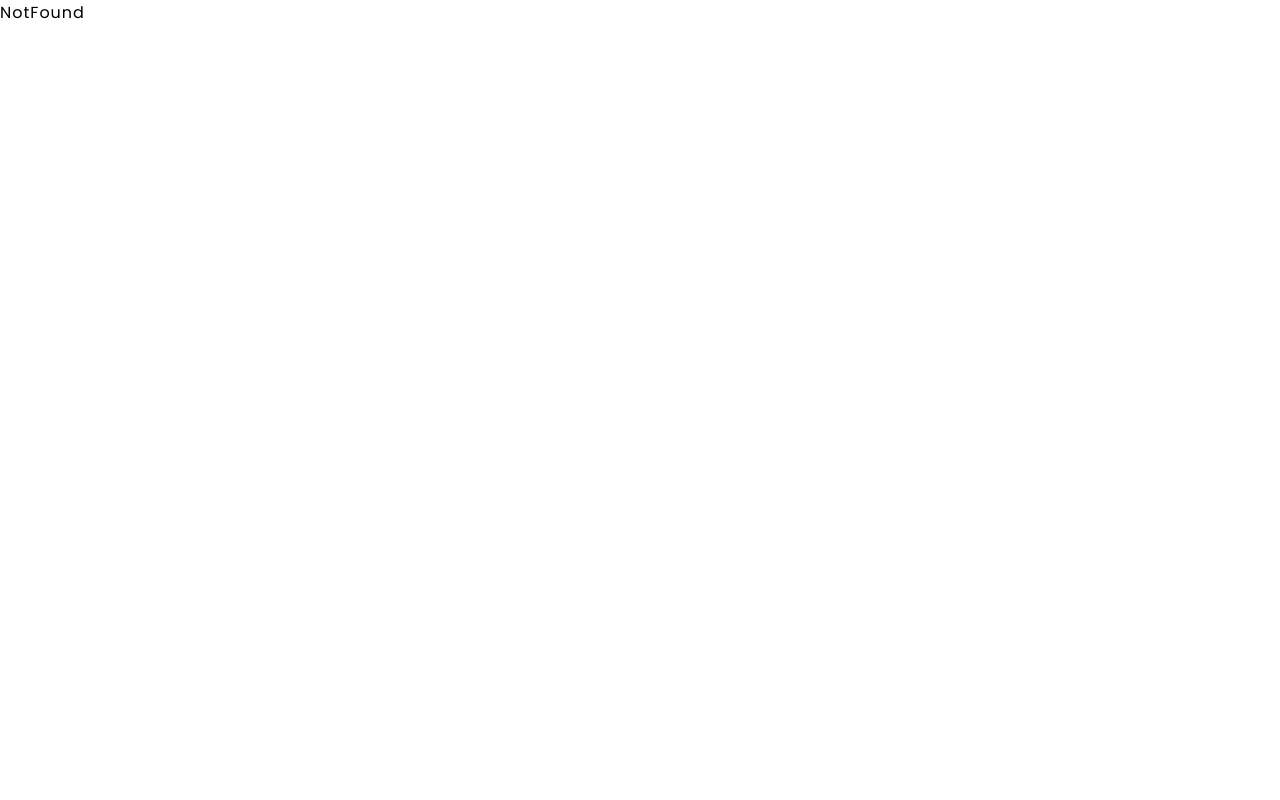
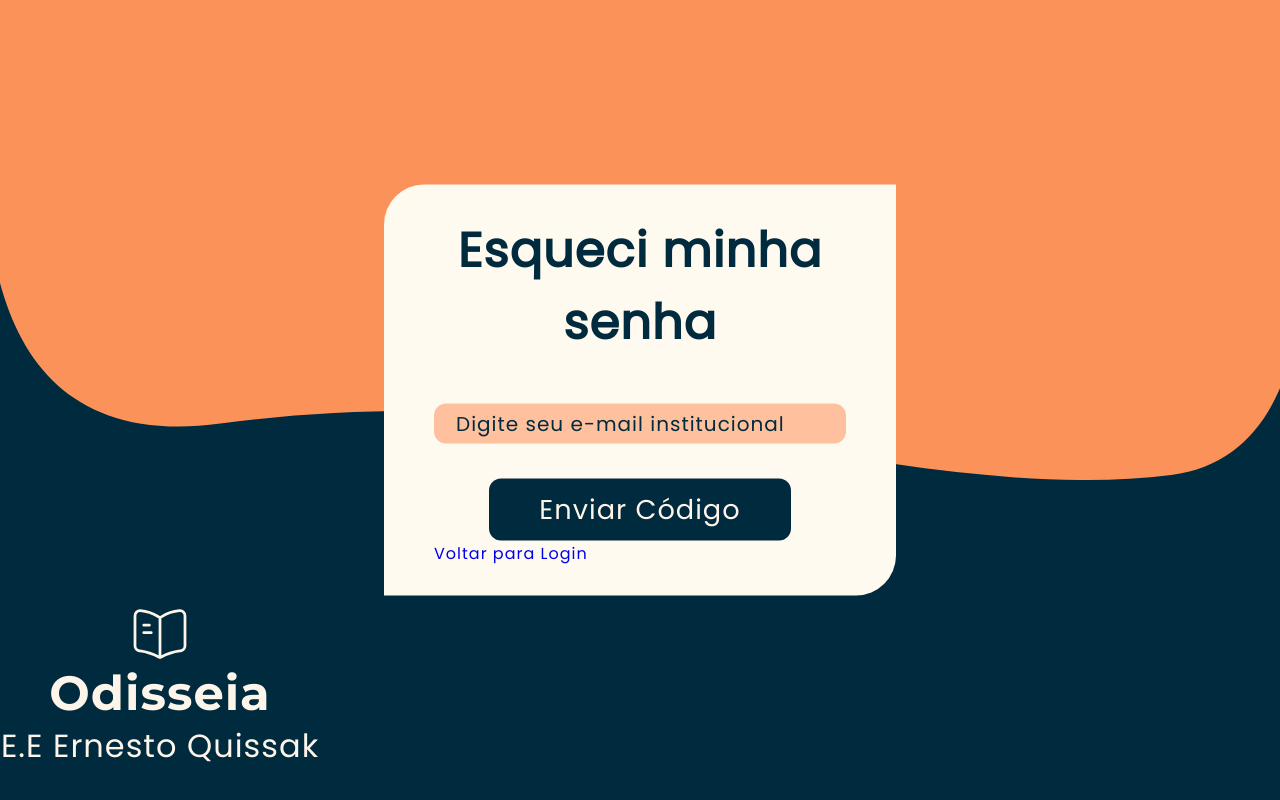
Before and after one commit to liazinea/odisseia, a React (Vite) app in the folder frontend/: page /esqueci-minha-senha in a window 1280 px wide. Built offline with nearby package versions, Linux system fonts and the light colour scheme.

Commit message:
Adiciona página RedefinicaoSenha

```diff
--- a/frontend/src/components/Cards/CardLogin/index.jsx
+++ b/frontend/src/components/Cards/CardLogin/index.jsx
@@ -4,6 +4,8 @@ import styles from './index.module.scss'
 import {Link} from 'react-router-dom'
 
 const CardLogin = () => {
+
+
   return (
     <div className={styles.form}>
         <div className={styles.cardFundo}>
@@ -18,7 +20,7 @@ const CardLogin = () => {
               <Link to={`/primeiro-acesso`}>
                 <p>Primeiro acesso?</p>
               </Link>
-              <Link to={`/esqueci-minha-senhaa`}>
+              <Link to={`/esqueci-minha-senha`}>
                 <p>Esqueci minha senha</p>
               </Link>
             </div>
--- /dev/null
+++ b/frontend/src/pages/RedefinicaoSenha/index.jsx
@@ -0,0 +1,26 @@
+import CardAcesso from '../../components/Cards/CardPrimeiroAcesso';
+import styles from './index.module.scss';
+
+const RedefinicaoSenha = () => {
+  return (
+    <div className={styles.principal}>
+      <div className={styles.logo}>
+        <div className={styles.logoFundo}></div>
+        <div className={styles.logoTexto}>
+          <div className={styles.centraliza}>
+            <img src="/logo-odisseia.svg" alt="" className={styles.logoImagem}/>
+          </div>
+          <div>
+            <h2 className={styles.logoTitulo}>Odisseia</h2>
+            <p className={styles.logoSubtitulo}>E.E Ernesto Quissak</p>
+          </div>
+        </div>
+      </div>
+      <div className={styles.form}>
+        <CardAcesso tituloCard={'Esqueci minha senha'} typeInput={'email'} nomeCampoInput={'email'} placeholder={'Digite seu e-mail institucional'} required={true} nomeBotao={'enviar'} textoBotao={'Enviar Código'}/>
+      </div>
+    </div>
+  )
+}
+
+export default RedefinicaoSenha
--- /dev/null
+++ b/frontend/src/pages/RedefinicaoSenha/index.module.scss
@@ -0,0 +1,53 @@
+@import '../../styles/index.scss';
+
+.principal{
+    background-color: $azul-escuro;
+    display: flex;
+
+    .logo{
+        height: 100vh;
+        position: relative;
+
+        .logoFundo{
+            width: 100vw;
+            height: 60vh;
+            background-image: url('../../../public/forma-recuperacao.svg');
+            background-repeat: no-repeat;
+            background-size: cover;
+            background-position: bottom;
+        }
+        .logoTexto{
+            width: 25vw;
+            position: fixed;
+            bottom: 0;
+            margin-bottom: 30px;
+
+            .centraliza{
+                display: flex;
+                justify-content: center;
+                .logoImagem{
+                    width: 60px;
+                }
+            }
+            .logoTitulo{
+                font-family: Montserrat;
+                font-size: 3rem;
+                color: $branco;
+                text-align: center;
+            }
+            .logoSubtitulo{
+                z-index: 1;
+                font-family: Poppins;
+                font-size: 2rem;
+                color: $branco;
+                text-align: center;
+            }
+        }
+    }
+    .form{
+        position: fixed;
+        top: 50%;
+        left: 50%;
+        transform: translate(-50%, -50%);
+    }
+}
--- a/frontend/src/routes/index.tsx
+++ b/frontend/src/routes/index.tsx
@@ -5,6 +5,7 @@ import NotFound from "../pages/NotFound";
 import Teste from "../pages/Teste";
 import PageLayout from "../layouts/PageLayout";
 import PrimeiroAcesso from "../pages/PrimeiroAcesso";
+import RedefinicaoSenha from "../pages/RedefinicaoSenha";
 
 export const Paths = () => {
     return (
@@ -15,6 +16,7 @@ export const Paths = () => {
                     <Route path={'/'} element={<PageLayout />}>
                         <Route path={'/t'} element={<Teste />}/>
                         <Route path={'/primeiro-acesso'} element={<PrimeiroAcesso />}/>
+                        <Route path={'/esqueci-minha-senha'} element={<RedefinicaoSenha />}/>
                     </Route>
                     <Route path={'*'} element={<NotFound />} />
                 </Routes>
```
